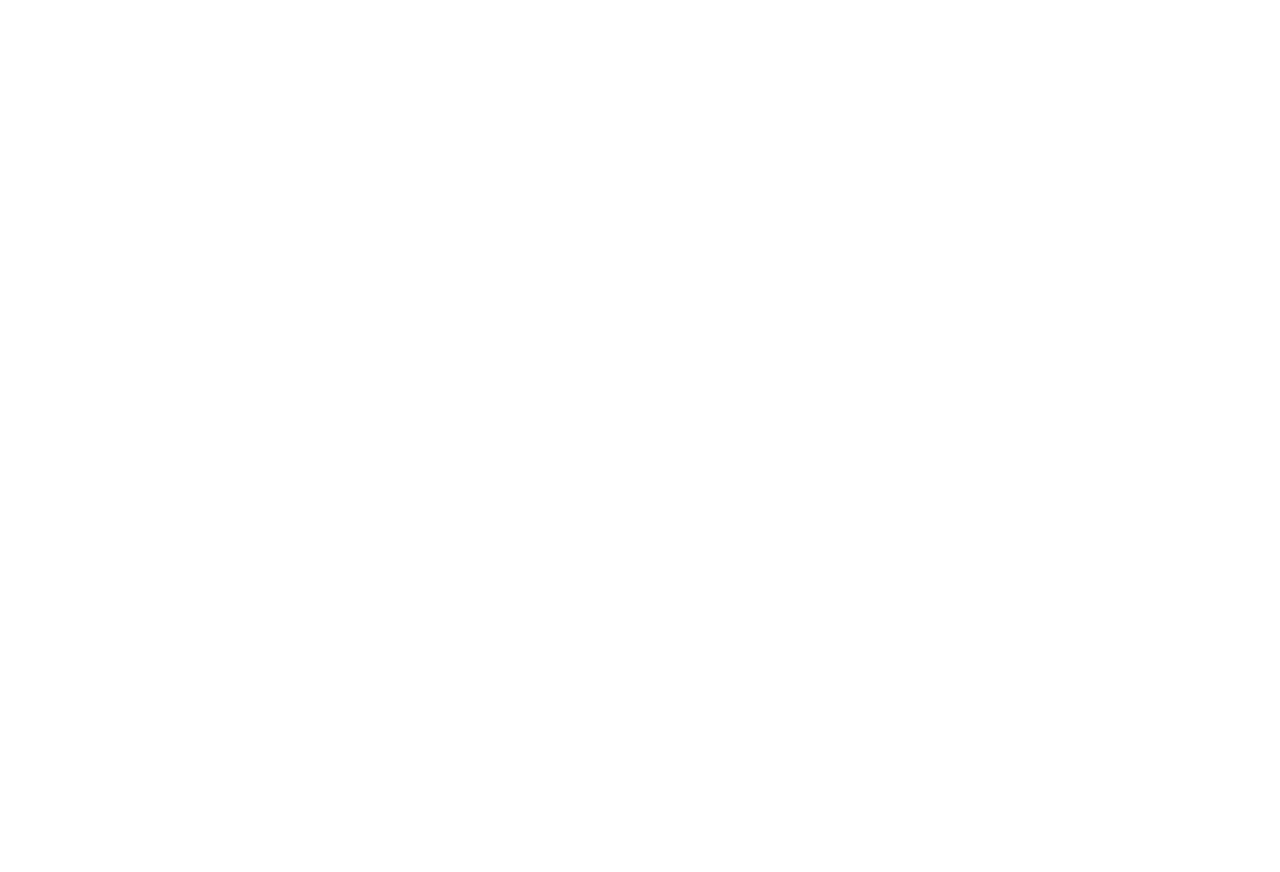
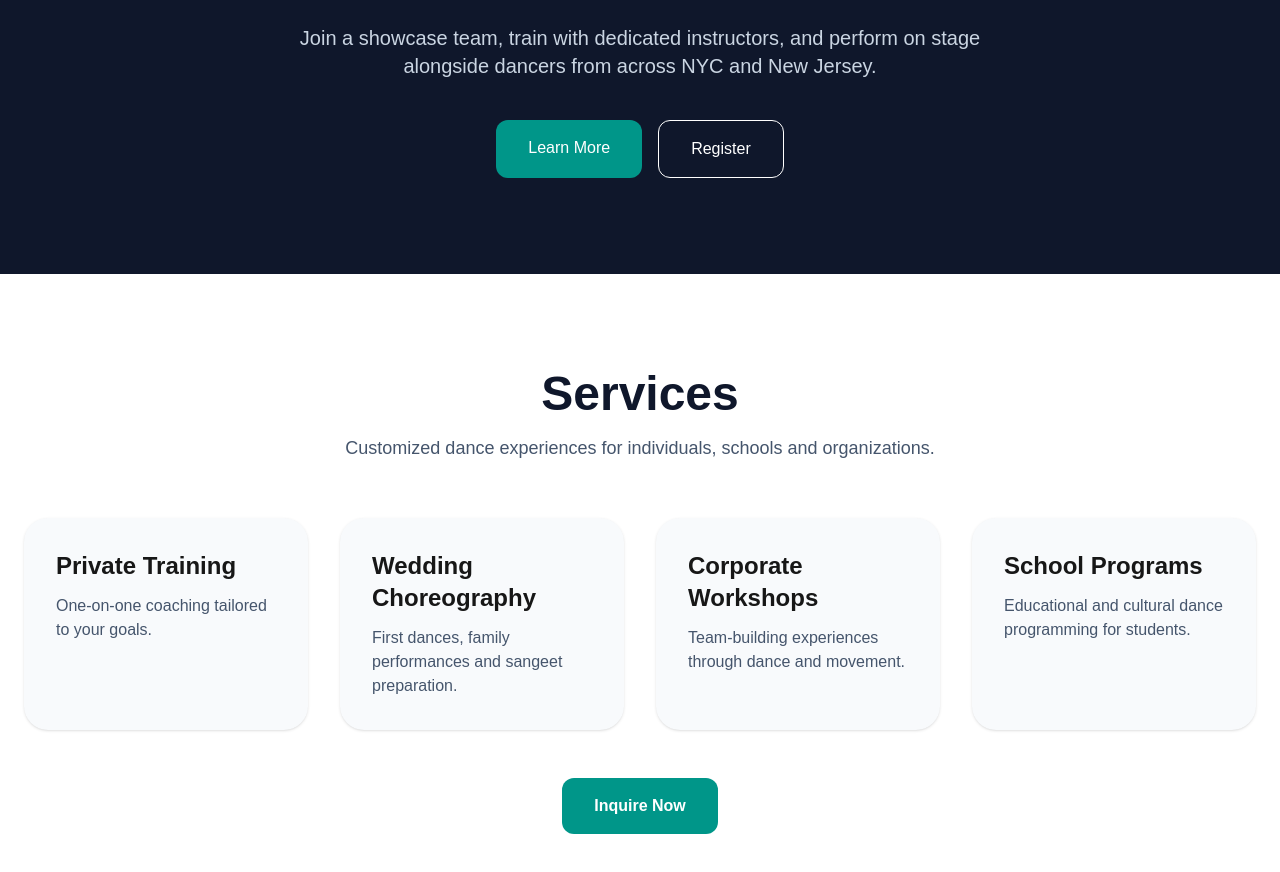
Before and after one commit to tanvikinkhabwala27/happy-feet, a Next.js app: page / in a window 1280 px wide. Shown: the part 1580-2452 px from the top of the page. Before the commit the page ends 1384 px from the top, so only its background shows below. Built offline with nearby package versions, Linux system fonts and the light colour scheme.

Commit message:
page.tsx

```diff
--- a/app/page.tsx
+++ b/app/page.tsx
@@ -165,6 +165,108 @@
 
   </div>
 </section>
+      {/* FALL SHOWCASE */}
+<section className="bg-slate-900 text-white py-24">
+  <div className="max-w-6xl mx-auto px-6 text-center">
+
+    <p className="uppercase tracking-widest text-teal-400 mb-4">
+      Annual Performance Event
+    </p>
+
+    <h2 className="text-6xl font-bold mb-6">
+      Fall Showcase 2026
+    </h2>
+
+    <p className="text-xl text-slate-300 max-w-3xl mx-auto mb-10">
+      Join a showcase team, train with dedicated instructors,
+      and perform on stage alongside dancers from across NYC
+      and New Jersey.
+    </p>
+
+    <div className="flex justify-center gap-4">
+      <Link
+        href="/showcase"
+        className="bg-teal-600 text-white px-8 py-4 rounded-xl"
+      >
+        Learn More
+      </Link>
+
+      <Link
+        href="/register"
+        className="border border-white px-8 py-4 rounded-xl"
+      >
+        Register
+      </Link>
+    </div>
+
+  </div>
+</section>
+      {/* SERVICES */}
+<section className="py-24 bg-white">
+  <div className="max-w-7xl mx-auto px-6">
+
+    <div className="text-center mb-14">
+      <h2 className="text-5xl font-bold text-slate-900 mb-4">
+        Services
+      </h2>
+
+      <p className="text-slate-600 text-lg">
+        Customized dance experiences for individuals, schools and organizations.
+      </p>
+    </div>
+
+    <div className="grid md:grid-cols-2 lg:grid-cols-4 gap-8">
+
+      <div className="bg-slate-50 p-8 rounded-3xl shadow">
+        <h3 className="text-2xl font-bold mb-3">
+          Private Training
+        </h3>
+
+        <p className="text-slate-600">
+          One-on-one coaching tailored to your goals.
+        </p>
+      </div>
+
+      <div className="bg-slate-50 p-8 rounded-3xl shadow">
+        <h3 className="text-2xl font-bold mb-3">
+          Wedding Choreography
+        </h3>
+
+        <p className="text-slate-600">
+          First dances, family performances and sangeet preparation.
+        </p>
+      </div>
+
+      <div className="bg-slate-50 p-8 rounded-3xl shadow">
+        <h3 className="text-2xl font-bold mb-3">
+          Corporate Workshops
+        </h3>
+
+        <p className="text-slate-600">
+          Team-building experiences through dance and movement.
+        </p>
+      </div>
+
+      <div className="bg-slate-50 p-8 rounded-3xl shadow">
+        <h3 className="text-2xl font-bold mb-3">
+          School Programs
+        </h3>
+
+        <p className="text-slate-600">
+          Educational and cultural dance programming for students.
+        </p>
+      </div>
+
+    </div>
+
+    <div className="text-center mt-12">
+      <button className="bg-teal-600 text-white px-8 py-4 rounded-xl font-semibold">
+        Inquire Now
+      </button>
+    </div>
+
+  </div>
+</section>
     </main>
   );
 }
```
